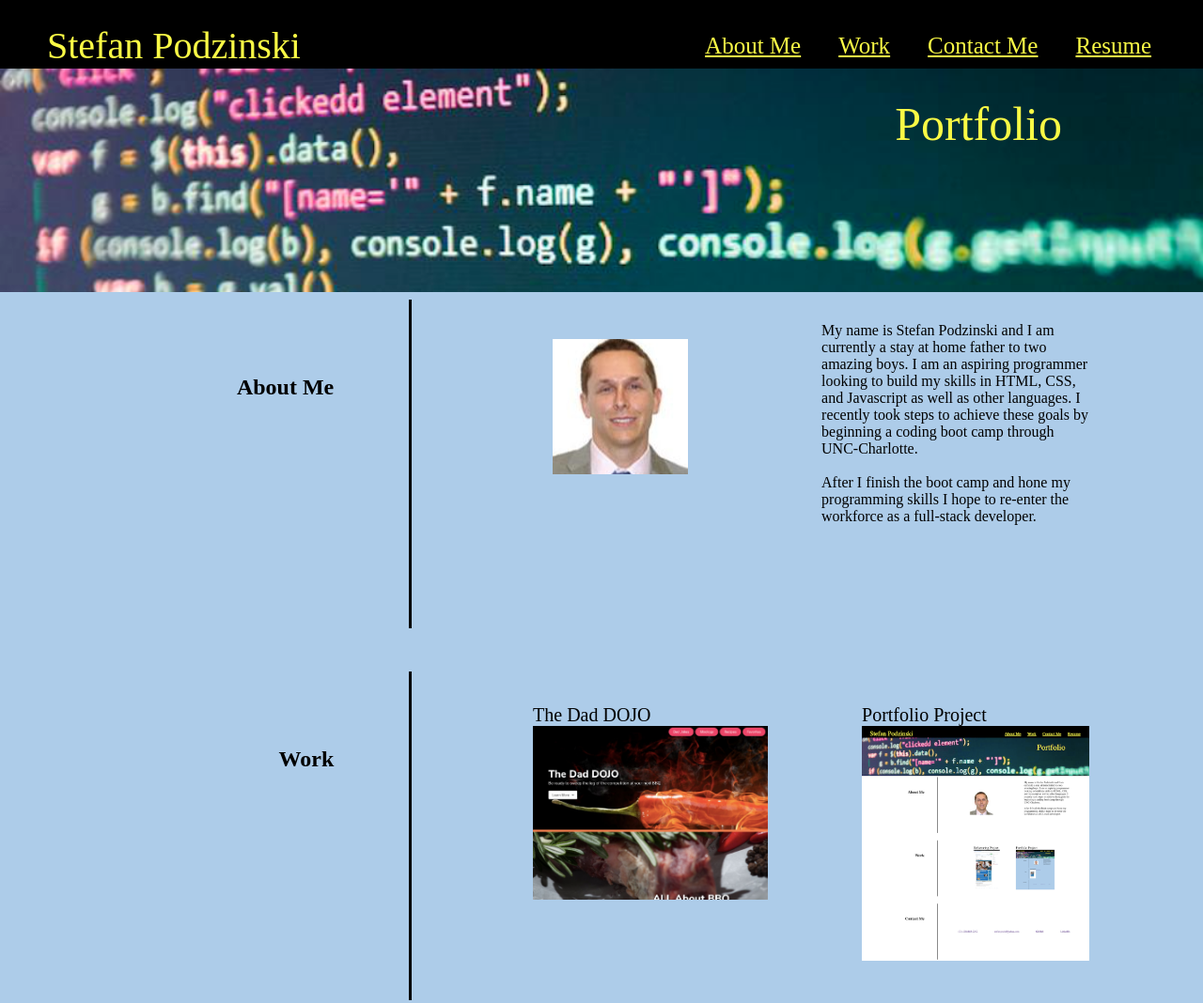
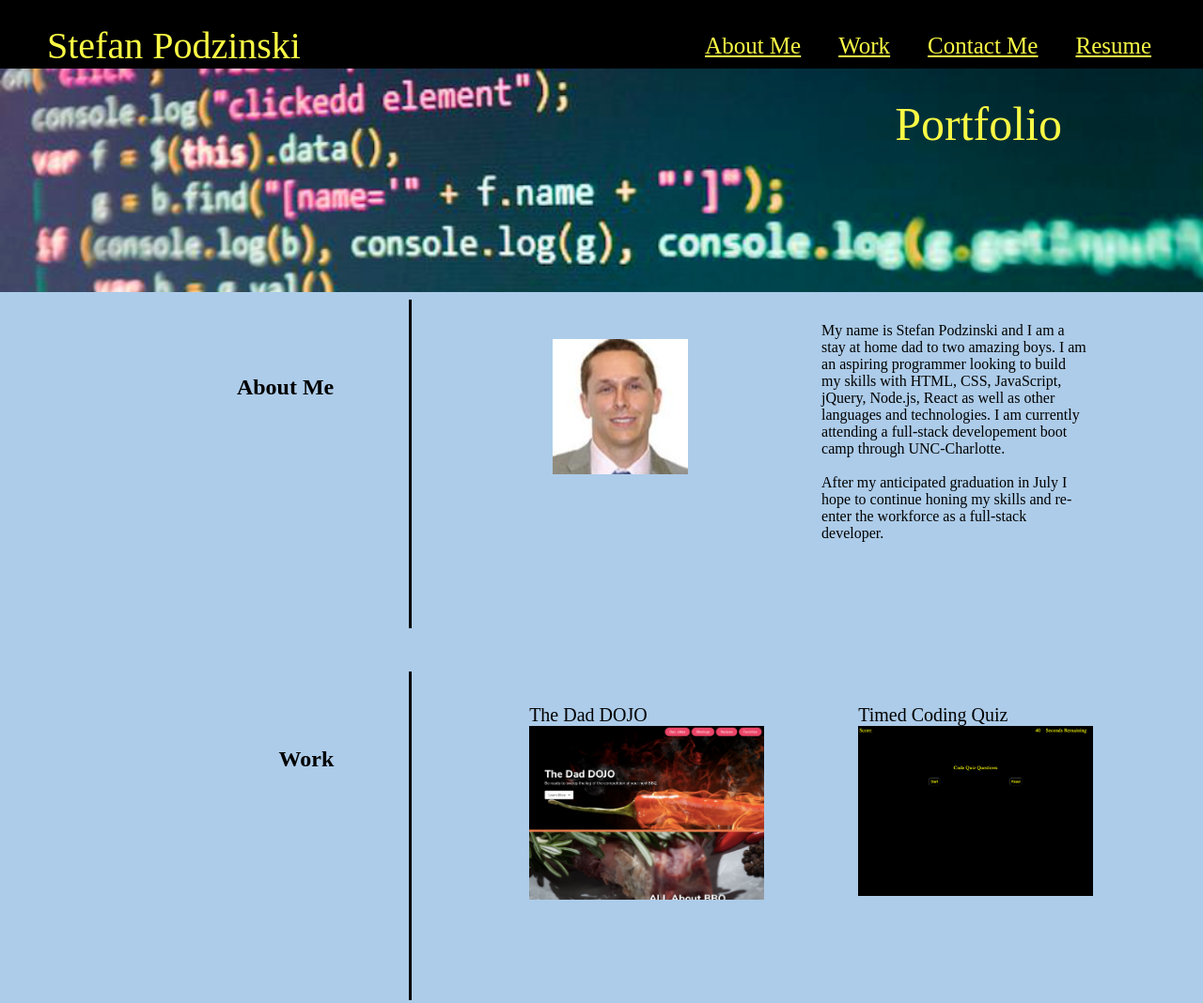
Before and after one commit to stefanpodz303/Stefan-Podz-Portfolio, a plain HTML site: page index.html in a window 1280 px wide. Shown: the top 1068 px of the page at 94% size. Drawn offline with Linux system fonts and the light colour scheme.

Commit message:
updated project and added link to resume

```diff
--- a/index.html
+++ b/index.html
@@ -13,7 +13,7 @@
         <div id=name> Stefan Podzinski</div>
         <nav>
             <div>
-                <a href="#resume" class="nav-links">Resume</a>
+                <a href="./assets/images/SPodzinski-Resume - 2021.pdf" target="_blank" class="nav-links">Resume</a>
             </div>
             <div>
                 <a href="#contact-me" class="nav-links">Contact Me</a>
@@ -44,17 +44,15 @@
             </div>
             <div id="AM-para">
                 <p>
-                    My name is Stefan Podzinski and I am currently a stay at home father to two amazing boys. I am
+                    My name is Stefan Podzinski and I am a stay at home dad to two amazing boys. I am
                     an
                     aspiring
-                    programmer looking to build my skills in HTML, CSS, and Javascript as well as other languages. I
-                    recently
-                    took steps to achieve these goals by beginning a coding boot camp through UNC-Charlotte.</p>
+                    programmer looking to build my skills with HTML, CSS, JavaScript, jQuery, Node.js, React as well as other languages and technologies. I
+                    am currently attending a full-stack developement boot camp through UNC-Charlotte.</p>
                 <br>
                 <p>
-                    After I finish the boot camp and hone my programming skills I hope to re-enter the workforce as
-                    a
-                    full-stack developer.</p>
+                    After my anticipated graduation in July I hope to continue honing my skills and re-enter the workforce as
+                    a full-stack developer.</p>
             </div>
 
         </div>
@@ -68,12 +66,14 @@
                 <div class="link-pic">
                     <a href="https://github.com/stefanpodz303/The-Dad-DOJO" target="_blank">
                     <img class="image" src="./assets/images/The-Dad-DOJO.png" alt="Project Picture"></a>
-                    <div class="port-project">The Dad DOJO</div>
+                    <div class="port-project"> The Dad DOJO
+                        <a href="https://stefanpodz303.github.io/The-Dad-DOJO/" target="_blank"></a>
+                    </div>
                 </div>
                 <div class="link-pic">
-                    <a href="https://github.com/stefanpodz303/Stefan-Podzinski-Portfolio" target="_blank">
-                    <img class="image" src="./assets/images/Stefan-Portfolio.png" alt="Portfolio Picture"></a>
-                    <div class="port-project">Portfolio Project</div>
+                    <a href="https://github.com/stefanpodz303/Timed-Coding-Quiz" target="_blank">
+                    <img class="image" src="./assets/images/codeQuizStart.png" alt="Portfolio Picture"></a>
+                    <div class="port-project">Timed Coding Quiz</div>
                 </div>
             </div>
         </div>
```
Also changed, not shown: assets/images/codeQuizStart.png (added), 1 other file.
